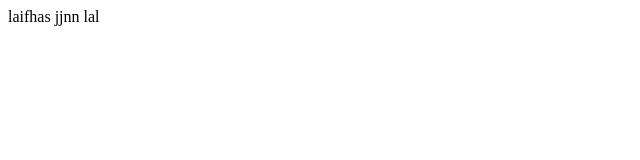
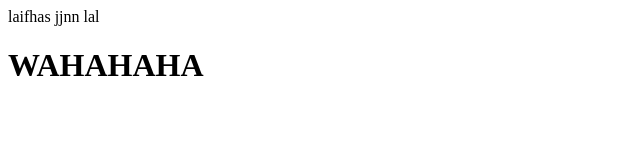
Before and after one commit to eljuliopo/editorialderiva, a plain HTML site: page index.html in a window 1280 px wide. Shown: the whole page, without its empty margins (0-640 px from the left). Drawn offline with Linux system fonts and the light colour scheme.

Commit message:
Update index.html

```diff
--- a/index.html
+++ b/index.html
@@ -1,2 +1,5 @@
 
+<html>
 laifhas jjnn lal
+<h1>WAHAHAHA</h1>
+</html>
```
